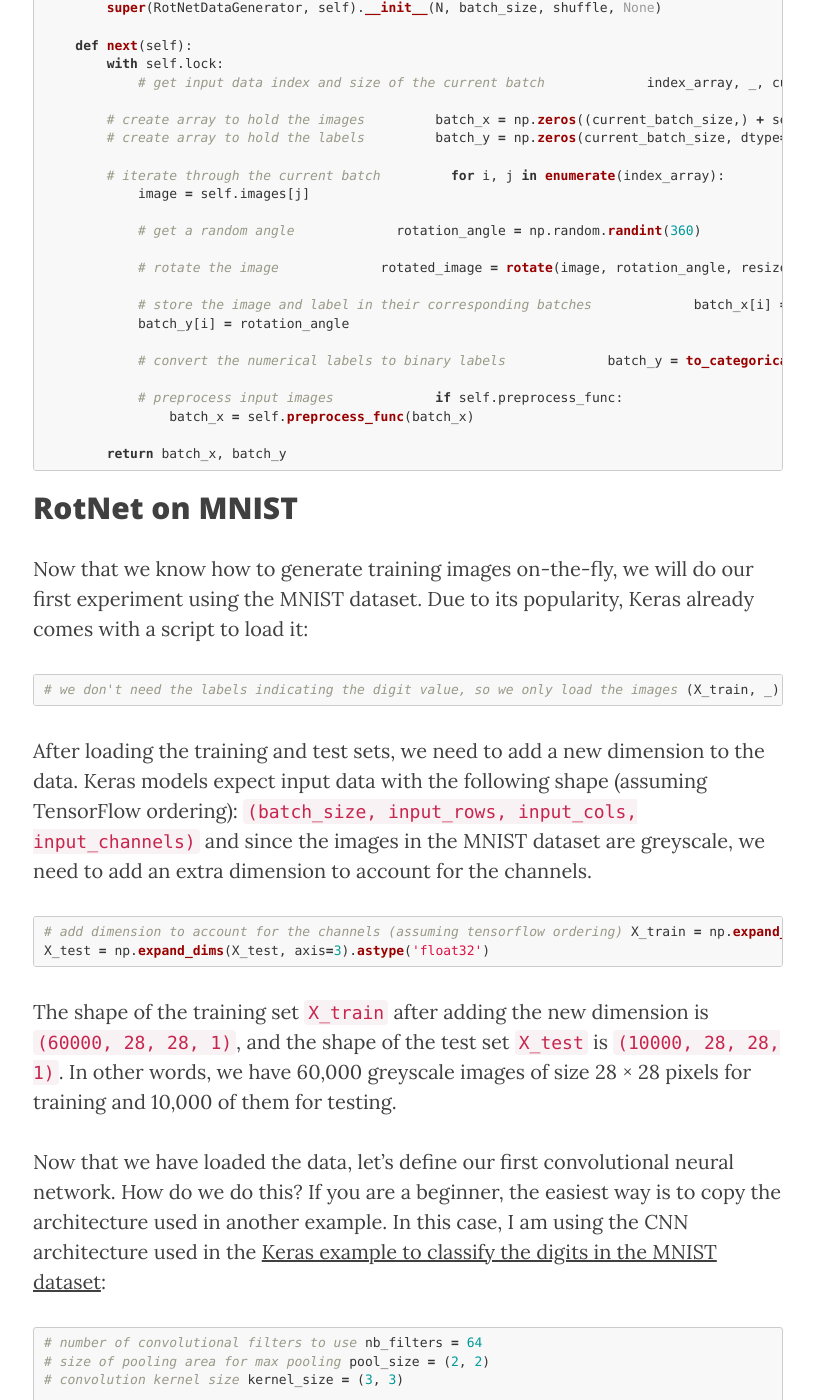
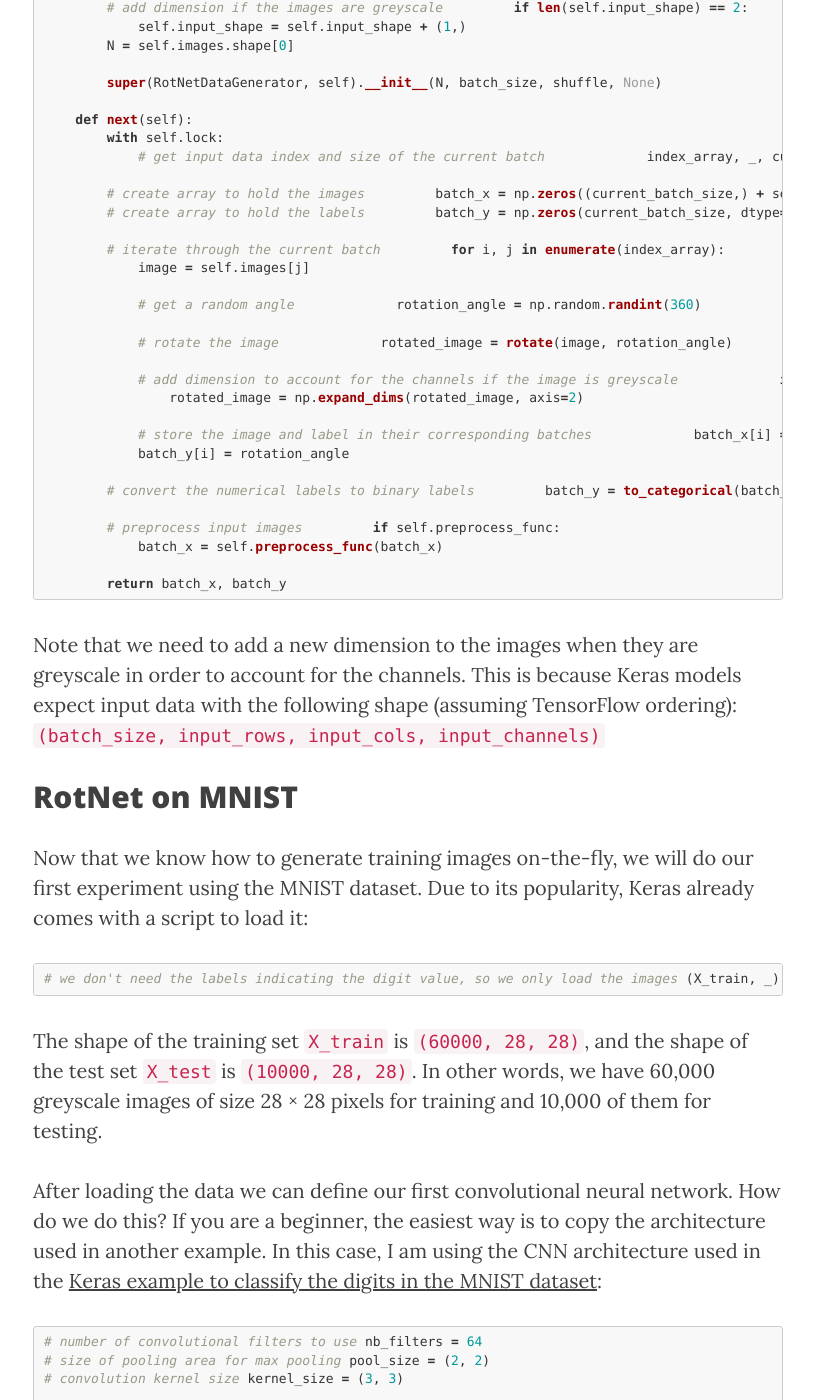
Before and after one commit to d4nst/d4nst.github.io, a Jekyll site: the page built from _posts/2017-01-12-image-orientation.md, in a window 1280 px wide and 1400 px high, scrolled down 11488 px. Shown: the whole window, without its empty margins (232-1046 px from the left). Built offline with Jekyll 4.4.1, drawn with Linux system fonts in a browser that asks for light colours; nearby versions of some CDN libraries; formulas are drawn with MathJax 3; comment, search, counter and statistics services are not loaded; some of the changed text lies outside the part shown.

Commit message:
Fix code snippets

````diff
--- a/_posts/2017-01-12-image-orientation.md
+++ b/_posts/2017-01-12-image-orientation.md
@@ -109,12 +109,17 @@ Keras makes it very easy to write data generators by extending one of the provid
 ```python
 class RotNetDataGenerator(Iterator):
 
-    def __init__(self, input, batch_size=64, one_hot=True,
+    def __init__(self, input, batch_size=64,
                  preprocess_func=None, shuffle=False):
 
         self.images = input
         self.batch_size = batch_size
         self.input_shape = self.images.shape[1:]
+        self.preprocess_func = preprocess_func
+        self.shuffle = shuffle
+        # add dimension if the images are greyscale
+        if len(self.input_shape) == 2:
+            self.input_shape = self.input_shape + (1,)
         N = self.images.shape[0]
 
         super(RotNetDataGenerator, self).__init__(N, batch_size, shuffle, None)
@@ -137,21 +142,27 @@ class RotNetDataGenerator(Iterator):
             rotation_angle = np.random.randint(360)
 
             # rotate the image
-            rotated_image = rotate(image, rotation_angle, resize=False, preserve_range=True)
+            rotated_image = rotate(image, rotation_angle)
+
+            # add dimension to account for the channels if the image is greyscale
+            if rotated_image.ndim == 2:
+                rotated_image = np.expand_dims(rotated_image, axis=2)
 
             # store the image and label in their corresponding batches
             batch_x[i] = rotated_image
             batch_y[i] = rotation_angle
 
-            # convert the numerical labels to binary labels
-            batch_y = to_categorical(batch_y, 360)
+        # convert the numerical labels to binary labels
+        batch_y = to_categorical(batch_y, 360)
 
-            # preprocess input images
-            if self.preprocess_func:
-                batch_x = self.preprocess_func(batch_x)
+        # preprocess input images
+        if self.preprocess_func:
+            batch_x = self.preprocess_func(batch_x)
 
         return batch_x, batch_y
 ```
+
+Note that we need to add a new dimension to the images when they are greyscale in order to account for the channels. This is because Keras models expect input data with the following shape (assuming TensorFlow ordering): `(batch_size, input_rows, input_cols, input_channels)`
 
 ## RotNet on MNIST
 
@@ -162,17 +173,9 @@ Now that we know how to generate training images on-the-fly, we will do our firs
 (X_train, _), (X_test, _) = mnist.load_data()
 ```
 
-After loading the training and test sets, we need to add a new dimension to the data. Keras models expect input data with the following shape (assuming TensorFlow ordering): `(batch_size, input_rows, input_cols, input_channels)` and since the images in the MNIST dataset are greyscale, we need to add an extra dimension to account for the channels.
+The shape of the training set `X_train` is `(60000, 28, 28)`, and the shape of the test set `X_test` is  `(10000, 28, 28)`. In other words, we have 60,000 greyscale images of size 28 &times; 28 pixels for training and 10,000 of them for testing.
 
-```python
-# add dimension to account for the channels (assuming tensorflow ordering)
-X_train = np.expand_dims(X_train, axis=3).astype('float32')
-X_test = np.expand_dims(X_test, axis=3).astype('float32')
-```
-
-The shape of the training set `X_train` after adding the new dimension is `(60000, 28, 28, 1)`, and the shape of the test set `X_test` is  `(10000, 28, 28, 1)`. In other words, we have 60,000 greyscale images of size 28 &times; 28 pixels for training and 10,000 of them for testing.
-
-Now that we have loaded the data, let's define our first convolutional neural network. How do we do this? If you are a beginner, the easiest way is to copy the architecture used in another example. In this case, I am using the CNN architecture used in the [Keras example to classify the digits in the MNIST dataset](https://GitHub.com/fchollet/keras/blob/master/examples/mnist_cnn.py):
+After loading the data we can define our first convolutional neural network. How do we do this? If you are a beginner, the easiest way is to copy the architecture used in another example. In this case, I am using the CNN architecture used in the [Keras example to classify the digits in the MNIST dataset](https://GitHub.com/fchollet/keras/blob/master/examples/mnist_cnn.py):
 
 ```python
 # number of convolutional filters to use
@@ -263,11 +266,13 @@ After 50 epochs, the network achieves an **average angle error of 6-7 degrees**
 # randomly rotate an image
 original_img = X_test[0]
 true_angle = np.random.randint(360)
-rotated_img = rotate(original_img, angle, preserve_range=True, resize=False)
-print('True angle: ', angle)
+rotated_img = rotate(original_img, true_angle)
+print('True angle: ', true_angle)
 
-# add dimension to account for the batch size
-rotated_img = np.expand_dims(rotated_img, axis=0)
+# add dimensions to account for the batch size and channels,
+rotated_img = rotated_img[np.newaxis, :, :, np.newaxis]
+# convert to float
+rotated_img = rotated_img.astype('float32')
 # binarize image
 rotated_img_bin = binarize_images(rotated_img)
 # predict rotation angle
@@ -306,28 +311,21 @@ All of these operations can be achieved by replacing the `rotate` function in `R
 ```python
 def generate_rotated_image(image, angle, size=None, crop_center=False,
                            crop_largest_rect=False):
-    height, width, channels = image.shape
+    height, width = image.shape[:2]
+    if crop_center:
+        if width < height:
+            height = width
+        else:
+            width = height
+        image = crop_around_center(image, height, width)
 
-    # crop center of the image
-    if crop_center:
-        crop_size = width if width < height else height
-        image = crop_around_center(image, crop_size, crop_size)
+    image = rotate(image, angle)
 
-    # rotate the image
-    image = rotate(image, angle, resize=False, preserve_range=True)
+    if crop_largest_rect:
+        image = crop_largest_rectangle(image, angle, height, width)
 
-    # crop out black borders
-    if crop_largest_rect:
-        image = crop_largest_rectangle(image, angle)
-
-    # resize image
     if size:
-        new_width, new_height = size
-        image = resize(
-            image,
-            (new_width, new_height, channels),
-            preserve_range=True
-        )
+        image = cv2.resize(image, size)
 
     return image
 ```
````
